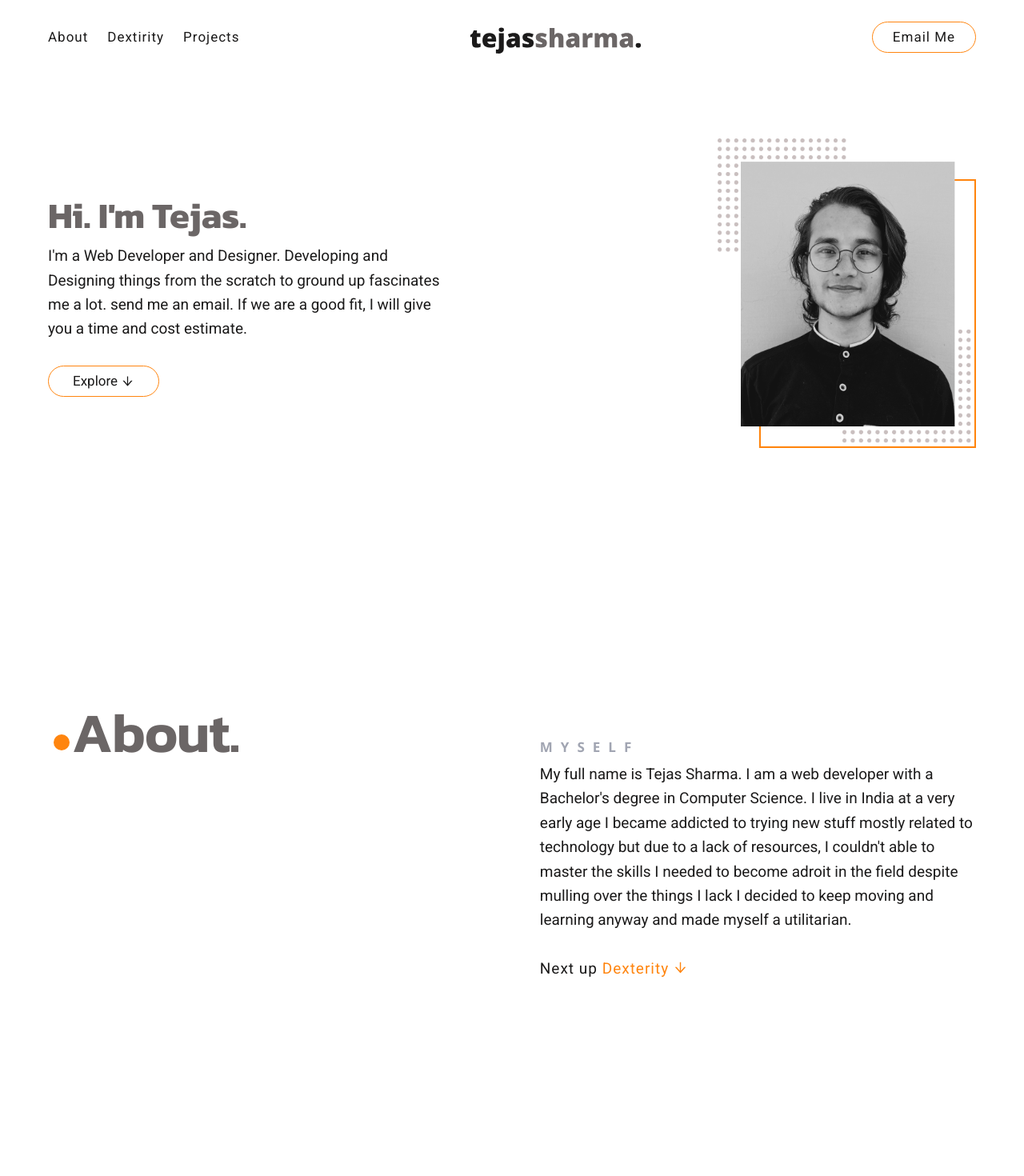
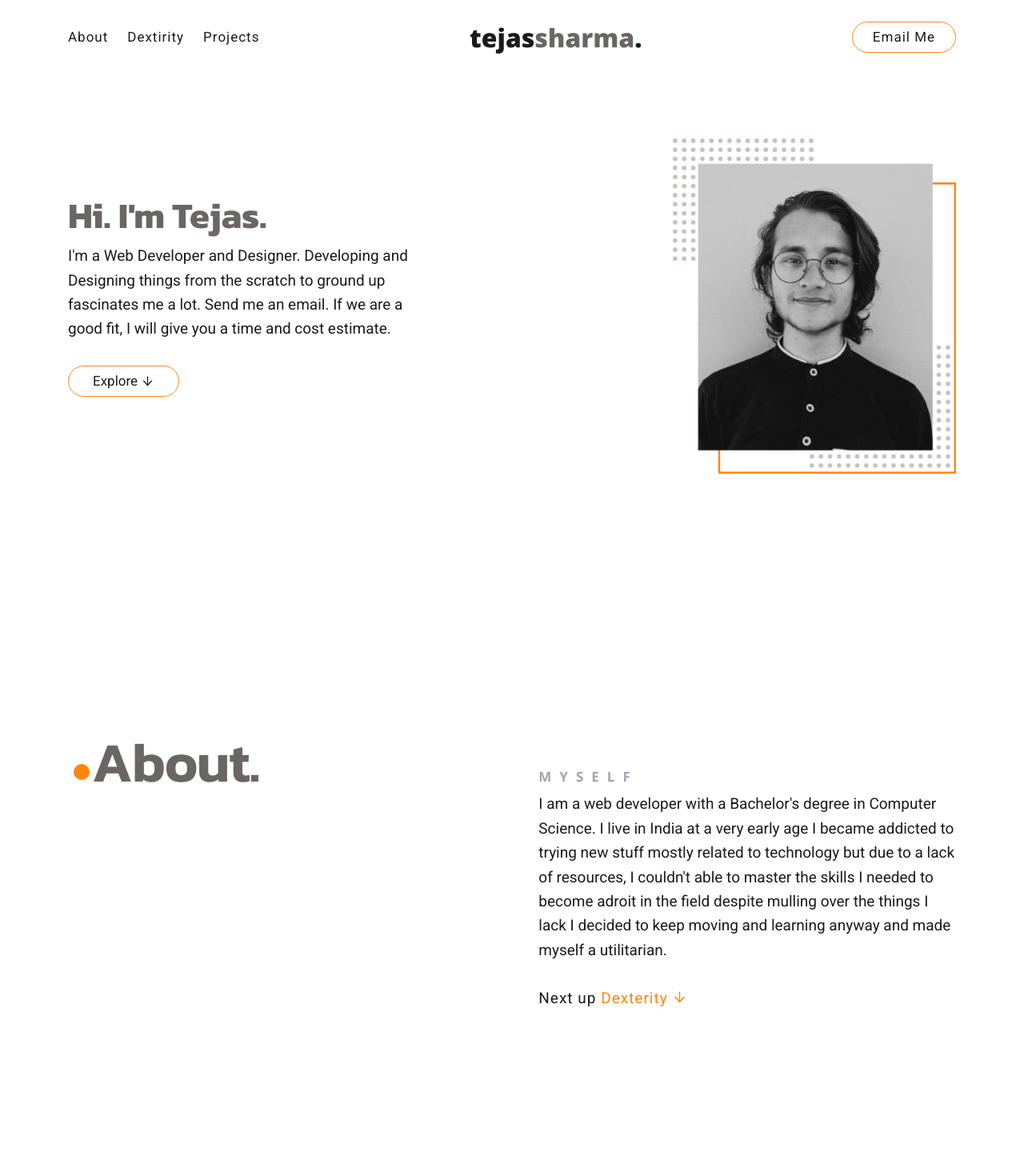
Before and after one commit to TejasSharma2003/Portfolio-front-end, a React (Create React App) app: page / in a window 1280 px wide. Shown: the top 1470 px of the page at 80% size. Built offline with nearby package versions, Linux system fonts and the light colour scheme.

Commit message:
fix-typo

```diff
--- a/package.json
+++ b/package.json
@@ -12,7 +12,6 @@
     "react": "^18.2.0",
     "react-dom": "^18.2.0",
     "react-icons": "^4.7.1",
-    "react-lazy-load-image-component": "^1.5.6",
     "react-scripts": "5.0.1",
     "react-toastify": "^9.1.1",
     "sass": "^1.57.1",
--- a/src/App.js
+++ b/src/App.js
@@ -15,7 +15,6 @@ import AOS from "aos";
 import { ToastContainer } from "react-toastify";
 import "aos/dist/aos.css";
 import "react-toastify/dist/ReactToastify.css";
-import "react-lazy-load-image-component/src/effects/blur.css";
 
 function App() {
   useEffect(() => {
--- a/src/components/MyImage/index.js
+++ /dev/null
@@ -1,19 +0,0 @@
-import React from "react";
-
-import { LazyLoadImage } from "react-lazy-load-image-component";
-
-function MyImage(image) {
-
-  return (
-    <LazyLoadImage
-      alt={image.alt}
-      height="100%"
-      src={image.src} // use normal <img> attributes as props
-      width="100%"
-      effect="blur"
-      placeholderSrc={image.placeholderMe}
-    />
-  );
-}
-
-export default MyImage;
--- a/src/ui/About/index.js
+++ b/src/ui/About/index.js
@@ -18,13 +18,13 @@ function About() {
           <div className="section__text-box">
             <Panarama>Myself</Panarama>
             <Para classes="para--about">
-              My full name is Tejas Sharma. I am a web developer with a
-              Bachelor's degree in Computer Science. I live in India at a very
-              early age I became addicted to trying new stuff mostly related to
-              technology but due to a lack of resources, I couldn't able to
-              master the skills I needed to become adroit in the field despite
-              mulling over the things I lack I decided to keep moving and learning anyway and
-              made myself a utilitarian.
+              I am a web developer with a Bachelor's degree in Computer Science.
+              I live in India at a very early age I became addicted to trying
+              new stuff mostly related to technology but due to a lack of
+              resources, I couldn't able to master the skills I needed to become
+              adroit in the field despite mulling over the things I lack I
+              decided to keep moving and learning anyway and made myself a
+              utilitarian.
             </Para>
             <Navigator directTo="#dexter">Dexterity</Navigator>
           </div>
--- a/src/ui/About/index.scss
+++ b/src/ui/About/index.scss
@@ -1,12 +1,8 @@
-.about
+#about
 {
     display: flex;
     justify-content: space-between;
     align-items: baseline;
-
-    &__text-box
-    {
-        width: 40%;
-
-    }
+    position: relative;
+    z-index: -1;
 }
--- a/src/ui/Container/index.scss
+++ b/src/ui/Container/index.scss
@@ -1,5 +1,5 @@
 .container {
-  max-width: 120rem;
+  max-width: 115rem;
   margin: 0 auto;
 
   @media (max-width: 1300px) {
--- a/src/ui/Hero/index.js
+++ b/src/ui/Hero/index.js
@@ -2,7 +2,6 @@ import React, { useRef, useEffect, useState } from "react";
 import "./index.scss";
 
 import me from "../../assets/Me.png";
-import placeHolderMe from "../../assets/Me-placeholder.jpg";
 
 import Container from "../Container";
 
@@ -11,7 +10,6 @@ import Para from "../../elements/Para";
 
 import { AiOutlineArrowDown } from "react-icons/ai";
 
-import MyImage from "../../components/MyImage";
 import ScrollTop from "../../components/ScrollTop";
 
 function Hero() {
@@ -51,7 +49,7 @@ function Hero() {
             <h1 className="hero__intro">Hi. I'm Tejas.</h1>
             <Para classes="para--hero">
               I'm a Web Developer and Designer. Developing and Designing things
-              from the scratch to ground up fascinates me a lot. send me an
+              from the scratch to ground up fascinates me a lot. Send me an
               email. If we are a good fit, I will give you a time and cost
               estimate.
             </Para>
@@ -63,7 +61,7 @@ function Hero() {
             </Button>
           </div>
           <div className="hero__img-box">
-            <MyImage src={me} alt="me" placeHolderMe={placeHolderMe} />
+            <img className="hero__img" src={me} alt="me"/>
           </div>
         </section>
       </Container>
--- a/src/ui/Hero/index.scss
+++ b/src/ui/Hero/index.scss
@@ -22,7 +22,7 @@
     flex-direction: column;
     align-items: flex-start;
     text-align: center;
-    transform:translateY(6rem);
+    transform: translateY(6rem);
 
     @media (max-width: 669px) {
       align-items: center;
@@ -50,11 +50,12 @@
 
   &__img-box {
     position: relative;
-    width: 100%;
-    z-index: 10;
+    width: 70%;
+    z-index: 20;
 
-    @media (min-width: 1179px) {
-      width: 55%;
+    @media (max-width:735px) {
+      transform: translateY(3rem);
+
     }
 
     @media (max-width: 896px) {
@@ -63,7 +64,6 @@
 
     @media (max-width: 669px) {
       width: 65%;
-      // transform: translateY(9rem);
     }
 
     @media (max-width: 450px) {
@@ -73,18 +73,9 @@
     @media (max-width: 326px) {
       width: 100%;
     }
+  }
 
-    // @media (max-width: 1126px) {
-    //   width: 75%;
-    //   transform: translateY(-5rem);
-    // }
-
-    // @media (max-width: 869px) {
-    //   width: 75%;
-    //   transform: translateY(-5rem);
-    // }
+  &__img {
+    width: 100%;
   }
-  // &__img {
-  //   width: 100%;
-  // }
 }
--- a/src/ui/Project/Projects.js
+++ b/src/ui/Project/Projects.js
@@ -18,7 +18,7 @@ const works = [
     imgSrc: Project2,
     name: "Wordle Game",
     description:
-      "This project is not my idea but I got very fascinated with this famous Worlde game so I created one. ",
+      "A game which is clone of popular wordle game where we need to guess the correct word. ",
     sourceCode: "https://github.com/TejasSharma2003/Wordle",
     // liveSite: "https://react-wordle5.netlify.app/",
     tags: ["Reactjs", "Web-App", "Concept"],
```
Also changed, not shown: src/assets/Me-placeholder.jpg (deleted), 1 other file (tests, documents, lock files or other folders).
